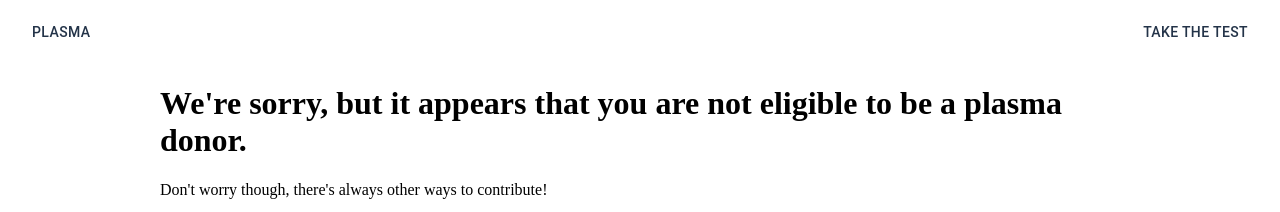
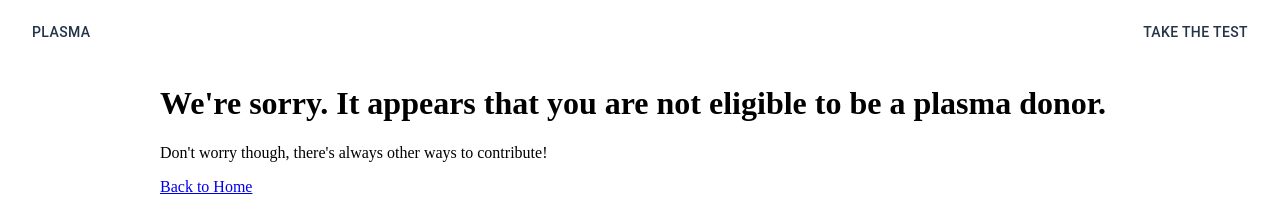
Before and after one commit to judyz01/plasma, a Gatsby site: page /notEligible in a window 1280 px wide. Shown: the top 212 px of the page. Built offline with nearby package versions, Linux system fonts and the light colour scheme; Gatsby itself is replaced by a stand-in of ours.

Commit message:
commit on main

```diff
--- a/src/pages/notEligible.tsx
+++ b/src/pages/notEligible.tsx
@@ -7,7 +7,7 @@ import SEO from "../components/seo"
 const NotEligible = () => (
   <Layout>
     <SEO title="Page two" />
-    <h1>We're sorry, but it appears that you are not eligible to be a plasma donor.</h1>
+    <h1>We're sorry. It appears that you are not eligible to be a plasma donor.</h1>
     <p>Don't worry though, there's always other ways to contribute!</p>
     <Link to="/">Back to Home</Link>
   </Layout>
```
